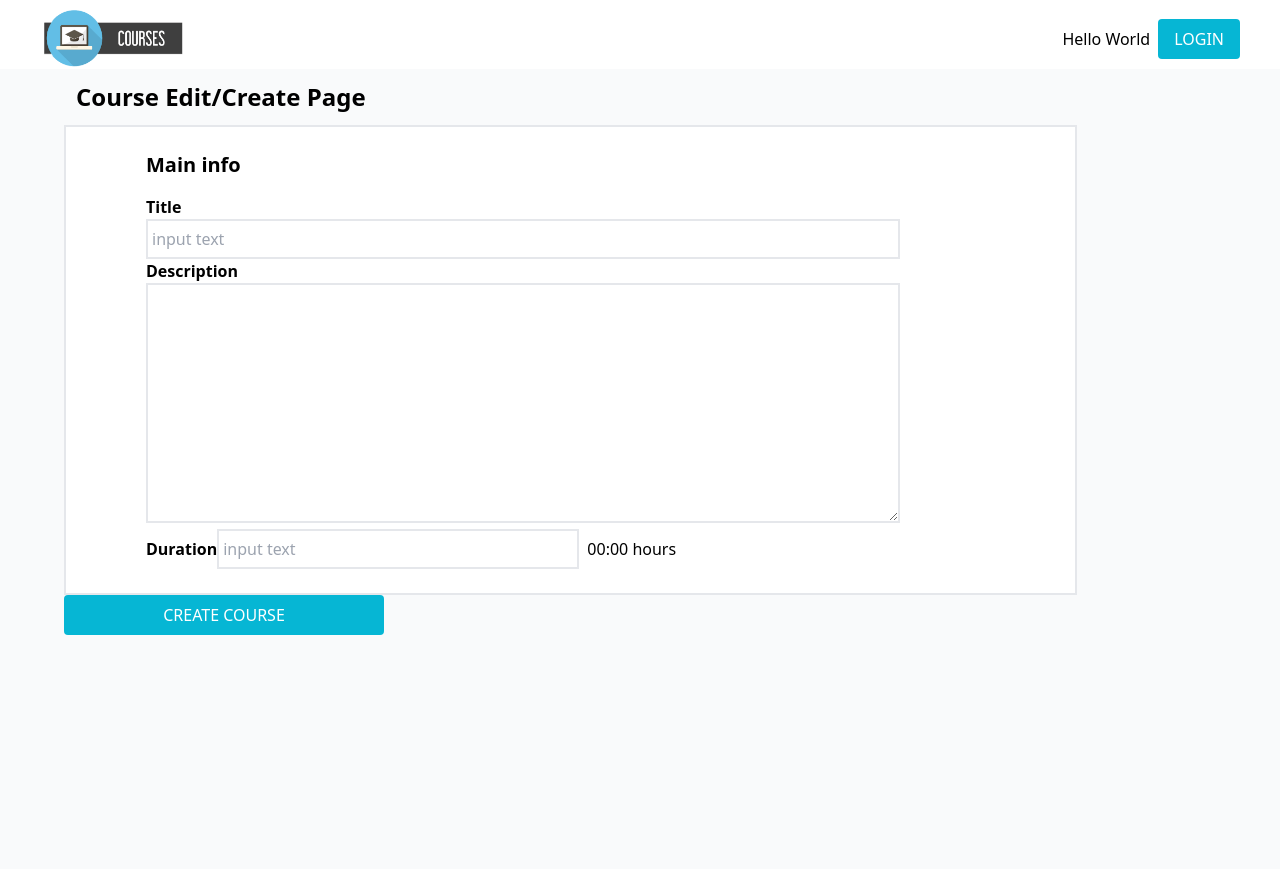
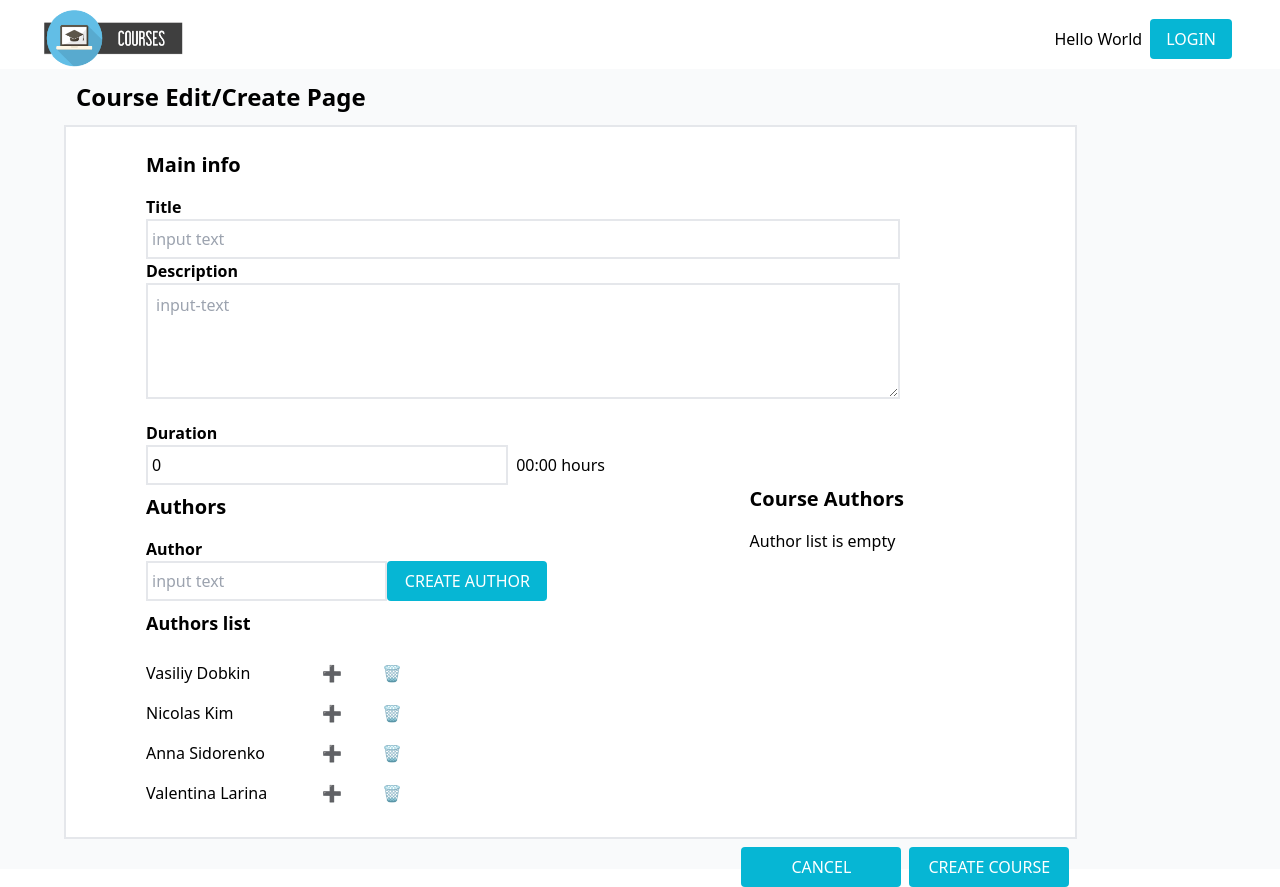
Before and after one commit to nemanjaKostovski/courses-app, a React (Vite) app: page /courses/add in a window 1280 px wide. Built offline with nearby package versions, Linux system fonts and the light colour scheme.

Commit message:
task-2 ready for check

```diff
--- a/package.json
+++ b/package.json
@@ -20,11 +20,13 @@
     "axios": "^1.6.2",
     "react": "^18.2.0",
     "react-dom": "^18.2.0",
-    "react-router-dom": "^6.21.1"
+    "react-router-dom": "^6.21.1",
+    "uuid": "^9.0.1"
   },
   "devDependencies": {
     "@types/react": "^18.2.43",
     "@types/react-dom": "^18.2.17",
+    "@types/uuid": "^9.0.7",
     "@typescript-eslint/eslint-plugin": "^6.15.0",
     "@typescript-eslint/parser": "^6.14.0",
     "@vitejs/plugin-react": "^4.2.1",
--- a/src/common/Button/Button.tsx
+++ b/src/common/Button/Button.tsx
@@ -3,6 +3,7 @@ type Button = {
   onClick?: () => void;
   maxWidth?: string;
   type?: 'button' | 'submit' | 'reset';
+  background?: string;
 };
 
 export default function Button({
@@ -10,10 +11,13 @@ export default function Button({
   onClick,
   maxWidth,
   type,
+  background,
 }: Button) {
   return (
     <button
-      className={`bg-cyan-500 pl-4 pr-4 h-10 rounded ${maxWidth} text-white max-w-xs`}
+      className={`${
+        background || 'bg-cyan-500'
+      } pl-4 pr-4 h-10 rounded ${maxWidth} text-white max-w-xs mr-2`}
       onClick={onClick}
       type={type || 'button'}
     >
--- a/src/common/Input/Input.tsx
+++ b/src/common/Input/Input.tsx
@@ -3,11 +3,12 @@ import { ChangeEvent } from 'react';
 type Input = {
   type: string;
   placeholder: string;
-  value: string;
+  value: string | number;
   name: string;
   autoFocus?: boolean;
   inputWidth?: string;
-  inline?: string;
+  inputLayout?: string;
+  labelLayout?: string;
   onChange: (e: ChangeEvent<HTMLInputElement>) => void;
 };
 
@@ -18,16 +19,19 @@ export default function Input({
   name,
   autoFocus,
   inputWidth,
-  inline,
+  inputLayout,
+  labelLayout,
   onChange,
 }: Input) {
   return (
-    <label htmlFor={name} className='mt-4 font-bold'>
-      {name && `${name.charAt(0).toUpperCase()}${name.substring(1)}`}
+    <>
+      <label htmlFor={name} className={`${labelLayout} mt-4 font-bold`}>
+        {name && `${name.charAt(0).toUpperCase()}${name.substring(1)}`}
+      </label>
       <input
         className={`${
-          inputWidth || 'w - 80'
-        } ${inline} h-10 p-1 block border-2 font-light`}
+          inputWidth || 'w-80'
+        } ${inputLayout} h-10 p-1 block border-2 font-light`}
         type={type}
         placeholder={placeholder}
         value={value}
@@ -35,6 +39,6 @@ export default function Input({
         autoFocus={autoFocus}
         onChange={onChange}
       />
-    </label>
+    </>
   );
 }
--- a/src/components/Courses/components/CreateCourse/CreateCourse.tsx
+++ b/src/components/Courses/components/CreateCourse/CreateCourse.tsx
@@ -2,27 +2,37 @@ import Header from '../../../Header/Header';
 import Input from '../../../../common/Input/Input';
 import { useState } from 'react';
 import { useNavigate } from 'react-router-dom';
-import axios from 'axios';
+// import axios from 'axios';
 import ErrorMessage from '../../../../common/Error/ErrorMessage';
 import Button from '../../../../common/Button/Button';
 import getCourseDuration from '../../../../helpers/getCourseDuration';
+import AuthorItem from './components/AuthorItem/AuthorItem';
+import { mockedAuthorsList, mockedCoursesList } from '../../../../constants';
+import { v4 as uuidv4 } from 'uuid';
+import formatCreationDate from '../../../../helpers/formatCreationDate';
 
 type CreateCourse = {
   title: string;
   description: string;
-  duration: string;
+  duration: number;
   authors: string[];
 };
 
 export default function CreateCourse() {
+  // create course button
   const CREATE_COURSE_BUTTON_TEXT = 'CREATE COURSE';
   const CREATE_COURSE_BUTTON_TYPE = 'submit';
-  // const CREATE_AUTHOR_BUTTON_TEXT = 'CREATE AUTHOR';
+  // cancel button
+  const CANCEL_BUTTON_TEXT = 'CANCEL';
+  const CANCEL_BUTTON_TYPE = 'reset';
+  // add author button
+  const CREATE_AUTHOR_BUTTON_TEXT = 'CREATE AUTHOR';
+  const CREATE_AUTHOR_BUTTON_TYPE = 'button';
 
   const [createNewCourse, setCreateNewCourse] = useState({
     title: '',
     description: '',
-    duration: '',
+    duration: 0,
   });
 
   const [validationErrors, setValidationErrors] = useState({
@@ -31,11 +41,55 @@ export default function CreateCourse() {
     duration: '',
   });
 
-  const [hasError, setHasError] = useState(false);
+  // const [hasError, setHasError] = useState(false);
+
+  const [author, setAuthor] = useState<string>('');
+
+  const [authorsList, setAuthorsList] = useState([...mockedAuthorsList]);
+
+  const [authorsForCourse, setAuthorsForCourse] = useState<
+    { id: string; name: string }[]
+  >([]);
+
+  const handleAuthorChange = (e: React.ChangeEvent<HTMLInputElement>) => {
+    setAuthor(e.target.value);
+  };
+
+  const handleAddAuthor = () => {
+    if (author.length >= 2) {
+      const newAuthor = {
+        id: uuidv4(),
+        name: author,
+      };
+
+      setAuthorsList((prevAuthorsList) => [...prevAuthorsList, newAuthor]);
+      mockedAuthorsList.push(newAuthor);
+      setAuthor('');
+    }
+  };
+
+  const handleAddCourseAuthor = (authorId: string) => {
+    const selectedAuthor = authorsList.find((author) => author.id === authorId);
+
+    if (selectedAuthor && !authorsForCourse.some((a) => a.id === authorId)) {
+      setAuthorsForCourse((prevAuthorsForCourse) => [
+        ...prevAuthorsForCourse,
+        selectedAuthor,
+      ]);
+    }
+  };
+
+  const handleDeleteCourseAuthor = (authorId: string) => {
+    setAuthorsForCourse((prevAuthorsForCourse) =>
+      prevAuthorsForCourse.filter((author) => author.id !== authorId)
+    );
+  };
 
   const navigate = useNavigate();
 
-  const handleChange = (e: { target: { value: string; name: string } }) => {
+  const handleChange = (e: {
+    target: { value: string | number; name: string };
+  }) => {
     const { value, name } = e.target;
     setCreateNewCourse((prevValue) => {
       return {
@@ -75,27 +129,34 @@ export default function CreateCourse() {
     }
 
     const newCourse = {
+      id: uuidv4(),
       title: createNewCourse.title,
       description: createNewCourse.description,
+      creationDate: formatCreationDate(),
       duration: createNewCourse.duration,
+      authors: authorsForCourse.map((author) => author.id),
     };
 
-    try {
-      const response = await axios.post(
-        'http://localhost:4000/courses/add',
-        newCourse
-      );
+    mockedCoursesList.push(newCourse);
 
-      if (response.status === 201) {
-        setHasError(false);
-        navigate('/courses');
-      } else {
-        console.error('Login failed:', response.data);
-      }
-    } catch (error) {
-      console.error('Error during login:', error);
-      setHasError(true);
-    }
+    navigate('/courses');
+
+    // try {
+    //   const response = await axios.post(
+    //     'http://localhost:4000/courses/add',
+    //     newCourse
+    //   );
+
+    //   if (response.status === 201) {
+    //     setHasError(false);
+    //     navigate('/courses');
+    //   } else {
+    //     console.error('Course creation failed:', response.data);
+    //   }
+    // } catch (error) {
+    //   console.error('Error during course creation:', error);
+    //   setHasError(true);
+    // }
   };
 
   return (
@@ -123,30 +184,85 @@ export default function CreateCourse() {
           </label>
           <textarea
             name='description'
+            placeholder='input-text'
             value={createNewCourse.description}
-            className='w-5/6 h-60 border-2'
+            className='w-5/6 border-2 p-2'
+            onChange={handleChange}
+            rows={4}
           ></textarea>
           <ErrorMessage text={validationErrors.description} noMargin={true} />
           <Input
-            type='text'
+            type='number'
             placeholder='input text'
             name='duration'
             value={createNewCourse.duration}
             onChange={handleChange}
             inputWidth='w-2/5'
-            inline='inline-block'
+            inputLayout='inline-block'
+            labelLayout='block'
           />
-          <span className='inline ml-2'>
-            {getCourseDuration(Number(createNewCourse.duration))}
+
+          <span className='ml-2'>
+            {getCourseDuration(createNewCourse.duration)}
           </span>
+
           <ErrorMessage text={validationErrors.duration} noMargin={true} />
+          <div className='flex flex-row'>
+            <div className='w-2/3'>
+              <h3 className='text-xl mt-2 mb-4 font-bold'>Authors</h3>
+              <Input
+                type='text'
+                placeholder='input text'
+                name='author'
+                value={author}
+                onChange={handleAuthorChange}
+                inputWidth='w-2/5'
+                inputLayout='inline-block'
+                labelLayout='block'
+              />
+              <Button
+                buttonText={CREATE_AUTHOR_BUTTON_TEXT}
+                maxWidth='w-40'
+                type={CREATE_AUTHOR_BUTTON_TYPE}
+                onClick={handleAddAuthor}
+              />
+              <h3 className='text-lg mt-2 mb-4 font-bold'>Authors list</h3>
+              {authorsList.map((author) => (
+                <AuthorItem
+                  key={author.id}
+                  author={author}
+                  onClickAdd={handleAddCourseAuthor}
+                  onClickDelete={() => handleDeleteCourseAuthor(author.id)}
+                />
+              ))}
+            </div>
+            <div className='flex w-1/3 flex-col'>
+              <h3 className='text-xl mb-4 font-bold'>Course Authors</h3>
+              {authorsForCourse.length === 0 ? (
+                <p>Author list is empty</p>
+              ) : (
+                authorsForCourse.map((author) => (
+                  <p key={author.id}>{author.name}</p>
+                ))
+              )}
+            </div>
+          </div>
         </div>
-        <Button
-          buttonText={CREATE_COURSE_BUTTON_TEXT}
-          maxWidth='w-80'
-          type={CREATE_COURSE_BUTTON_TYPE}
-        />
-        {hasError && <ErrorMessage text='Sorry, course creation failed!' />}
+        <div className='flex flex-row mt-2 justify-end w-5/6'>
+          <Button
+            buttonText={CANCEL_BUTTON_TEXT}
+            maxWidth='w-40'
+            type={CANCEL_BUTTON_TYPE}
+          />
+          <Button
+            buttonText={CREATE_COURSE_BUTTON_TEXT}
+            maxWidth='w-40'
+            type={CREATE_COURSE_BUTTON_TYPE}
+          />
+        </div>
+        {/* {hasError && (
+          <ErrorMessage text='Sorry, course creation failed!' noMargin />
+        )} */}
       </form>
     </>
   );
--- a/src/components/Courses/components/CreateCourse/components/AuthorItem/AuthorItem.tsx
+++ b/src/components/Courses/components/CreateCourse/components/AuthorItem/AuthorItem.tsx
@@ -1,10 +1,31 @@
 import Button from '../../../../../../common/Button/Button';
 
-export default function AuthorItem() {
+type AuthorItem = {
+  author: { id: string; name: string };
+  onClickAdd: (authorId: string) => void;
+  onClickDelete: () => void;
+};
+
+export default function AuthorItem({
+  author,
+  onClickAdd,
+  onClickDelete,
+}: AuthorItem) {
   return (
-    <>
-      <span>{}</span> <Button type='button' buttonText='+' />{' '}
-      <Button type='button' buttonText='🗑️' />
-    </>
+    <div className='flex items-baseline'>
+      <p className='align-center w-40'>{author.name}</p>
+      <Button
+        type='button'
+        buttonText='➕'
+        background='bg-white'
+        onClick={() => onClickAdd(author.id)}
+      />
+      <Button
+        type='button'
+        buttonText='🗑️'
+        background='bg-white'
+        onClick={onClickDelete}
+      />
+    </div>
   );
 }
--- a/src/helpers/formatCreationDate.ts
+++ b/src/helpers/formatCreationDate.ts
@@ -0,0 +1,16 @@
+export default function formatCreationDate() {
+  const currentDate = new Date();
+
+  const day = currentDate.getDate();
+  const month = currentDate.getMonth() + 1; // Months are zero-based
+  const year = currentDate.getFullYear();
+
+  // Add leading zeros if needed
+  const formattedDay = day < 10 ? `0${day}` : day;
+  const formattedMonth = month < 10 ? `0${month}` : month;
+
+  // Concatenate the formatted date
+  const formattedDate = `${formattedDay}/${formattedMonth}/${year}`;
+
+  return formattedDate;
+}
```
Also changed, not shown: src/components/Courses/components/Login/Login.tsx (+10 -3 lines), src/components/Courses/components/Registration/Registration.tsx (+9 -3 lines), 1 other file (tests, documents, lock files or other folders).
